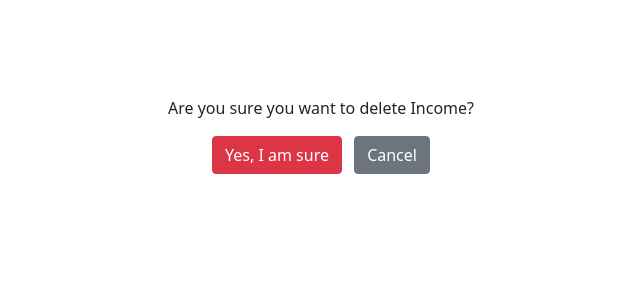
After one commit to jmanager25/ExpenseTrack, a Django app: page /delete/1/ in a window 1280 px wide. The commit adds this page. Shown: the top 300 px of the page, without its empty margins (319-959 px from the left). Run offline with Django 3.2, Linux system fonts and the light colour scheme; tables that the repository leaves empty hold one stand-in row (values such as "Sample post"); some libraries are stand-ins or nearby versions.

Commit message:
Add delete transaction functionality

```diff
--- a/expensetracker/urls.py
+++ b/expensetracker/urls.py
@@ -7,5 +7,7 @@ urlpatterns = [
     path('add/', views.TransactionCreateView.as_view(),
          name='add_transaction'),
     path('edit/<int:pk>/', views.TransactionUpdateView.as_view(),
-         name='edit_transaction')
+         name='edit_transaction'),
+    path('delete/<int:pk>/', views.TransactionDeleteView.as_view(),
+         name='delete_transaction')
 ]
--- a/expensetracker/views.py
+++ b/expensetracker/views.py
@@ -60,3 +60,13 @@ class TransactionUpdateView(UpdateView):
         form.instance.user = self.request.user
         messages.success(self.request, 'Transaction updated successfully!')
         return super().form_valid(form)
+
+
+class TransactionDeleteView(DeleteView):
+    """
+    View that allows users to Delete existing transactions.
+    """
+    model = Transaction
+    template_name = "delete_transaction.html"
+    context_object_name = 'transaction'
+    success_url = reverse_lazy('home')
--- /dev/null
+++ b/templates/delete_transaction.html
@@ -0,0 +1,15 @@
+{% extends "form_base.html" %}
+
+{% block content %}
+<main class="m-5">
+    <form method="post" class="mt-5">
+        {% csrf_token %}
+        <p class="text-center">Are you sure you want to delete {{ transaction.transaction_type }}?</p>
+        {{ form }}
+        <div class="text-center">
+            <input class="btn btn-danger" type="submit" value="Yes, I am sure">
+            <a class="btn btn-secondary ms-2" href="{% url 'home'%}">Cancel</a>
+        </div>
+    </form>
+</main>
+{% endblock %}
--- a/templates/home.html
+++ b/templates/home.html
@@ -37,6 +37,8 @@
                     <td>{{ transaction.description }}</td>
                     <td><a href="{% url 'edit_transaction' pk=transaction.id %}"
                             class="btn btn-sm btn-secondary">Edit</a>
+                        <a href="{% url 'delete_transaction' pk=transaction.id %}"
+                            class="btn btn-sm btn-danger">Delete</a>
                     </td>
                 </tr>
                 {% empty %}
```
